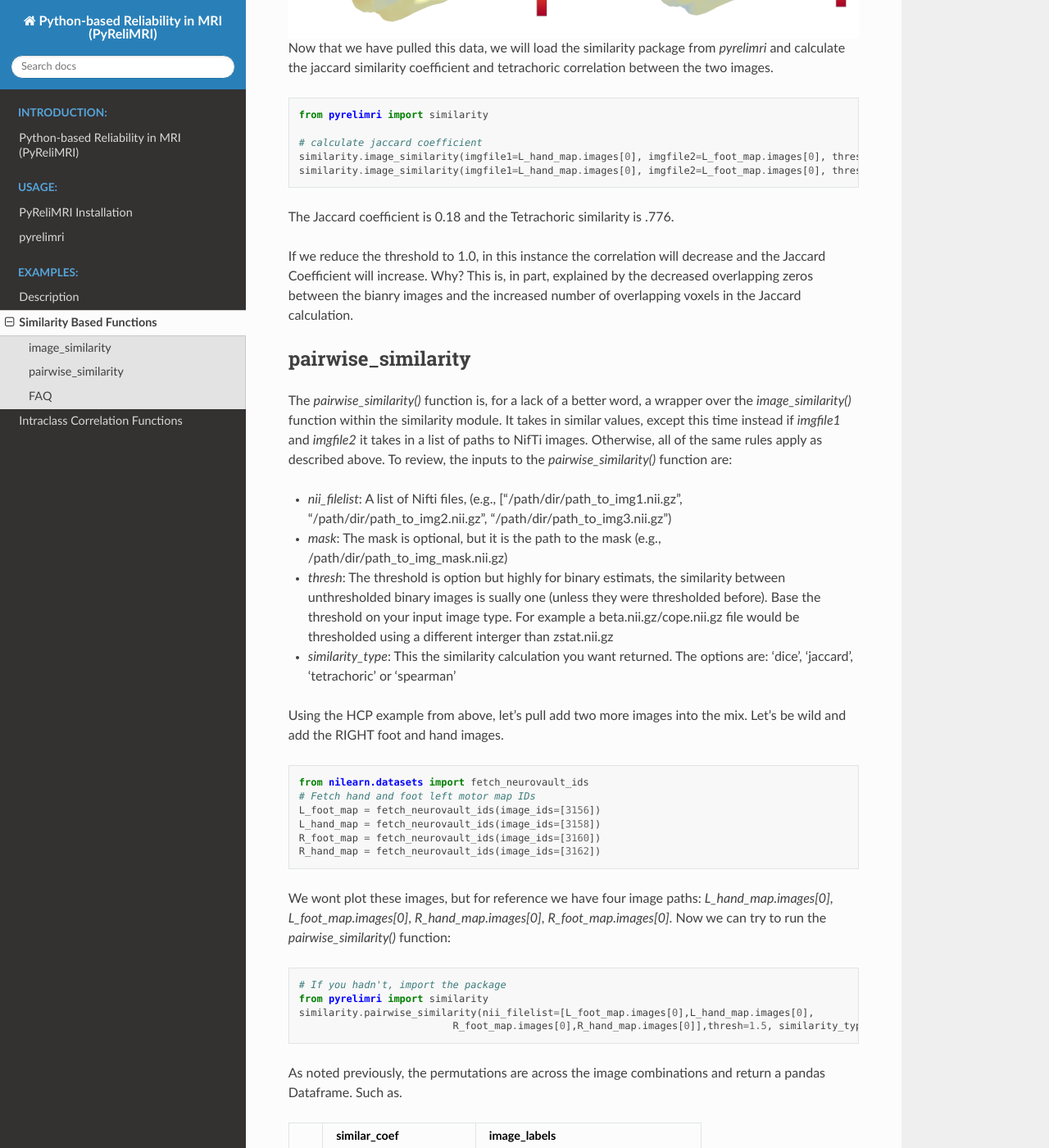
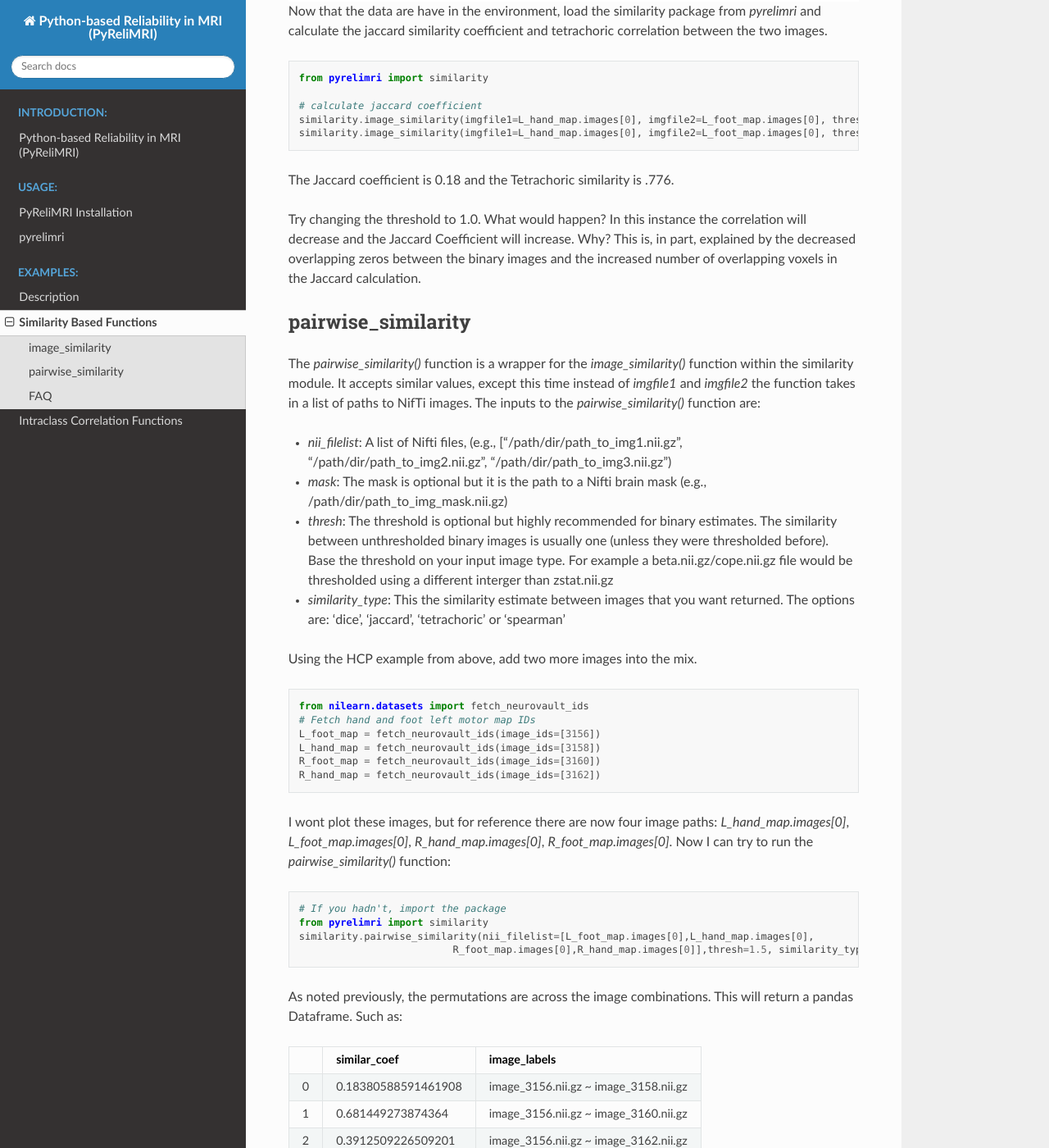
Before and after one commit to demidenm/PyReliMRI, a Sphinx documentation site: the page built from docs/similarity_funcs.rst, in a window 1280 px wide and 1400 px high, scrolled down 1894 px. Shown: the whole window at 82% size. Built offline with Sphinx 7.4.7 and the Read the Docs theme 2.0.0, drawn with Linux system fonts in a browser that asks for light colours; some of the changed text lies outside the part shown.

Commit message:
clean up docs

```diff
--- a/docs/examples.rst
+++ b/docs/examples.rst
@@ -1,12 +1,12 @@
 Description
 ============
 
-The PyReliMRI package has several scripts that are interconnected.
+The PyReliMRI package has multiple modules that are interconnected.
 
-The examples that follow will build on each script to make their use and utility more clear. The scripts can \
+The examples that follow will review each to make their use and utility more clear. The modules can \
 be categories into two groups:
 
 * Similarity: `similarity.py` & `tetrachoric_correlation.py`
 * Intraclass Correlation: `icc.py` & `brain_icc.py`
 
-As such, the two categories will be discuss together and built on each other in the sections that follow.
+As such, the two categories will be discuss together.
--- a/docs/similarity_funcs.rst
+++ b/docs/similarity_funcs.rst
@@ -1,15 +1,12 @@
 Similarity Based Functions
 ===========================
 
-In this section, the similarity functions are reviewed with some examples for `similarity` module.
+In this section, the similarity functions are reviewed with some examples for `similarity` module. The purpose of the \
+`similarity` module is to calculate different types of similarity between \
+two or more 3D NifTi images. The types of similarity estimates include the Dice Coefficient, Jaccard Coefficient, the \
+Tetrachoric or Spearman Rank correlation coefficients.
 
-
-image_similarity
-----------------
-
-As described previously, the purpose of the `similarity` module is to calculate different types of similarity between \
-two or more NifTi 3D images. The types of similarity estimates include the Dice Coefficient, Jaccard Coefficient or the \
-Tetrachoric or Spearman Rank correlation. The formulas for each are as follows:
+The formulas for each are as follows:
 
 .. math:: \text{Dice Similarity Coefficient} = \frac{2|A \cap B|}{|A| + |B|}
 
@@ -19,14 +16,17 @@
 
 .. math:: \text{Spearman Rank Correlation} =  1 - \frac{6 \sum d_i^2}{n(n^2 - 1)}
 
+
+image_similarity
+----------------
+
 The NifTi images that are used with this function can be from SPM, FSL, AFNI or Nilearn *preprocessed* outputs. The two requirements \
 the user has to confirm are:
 
-* Image Shape: The two images being compared have to be of the same shape. If the images are of different length the the comparison of the volumes will be wrong. The package will throw an error if they are of the wrong shape.
-* Normal/Coregistration: The images should be normalize in space for proper comparison. Here, you will not see an error but so ensure images are in the same space and properly aligned.
+* Image Shape: The two images being compared have to be of the same shape. If the images are of different length the the comparison of the volumes will be wrong. The package will throw an error if the images are of the wrong shape.
+* Normal/Coregistration: The images should be in standard space for appropriate comparison. While the above error should arise, it will not check whether the images are in standard space.
 
-If you are unsure you can always load the images to compare or test it out and the function will give you an error.
-
+You can check the shape of the data using the following. However, standard space has to be confirmed via your preprocessing pipeline.
 .. code-block:: python
 
     from nilearn import image
@@ -44,8 +44,9 @@
 * `similarity_type`: This the similarity calculation you want returned. The options are: 'dice', 'jaccard', 'tetrachoric' or 'spearman'
 
 
-Let's say we want to fetch some data off of neurovault and calculate the similarity between two images. For this example \
-we will use the `HCP task group activation maps <https://neurovault.org/collections/457/>`_. We will use nilearn to fetch these maps.
+Let's say I want to fetch some data off of neurovault and calculate the similarity between two images. For this example \
+I will use the `HCP task group activation maps <https://neurovault.org/collections/457/>`_. Instead of manually downloading and adding paths, \
+you can use nilearn to fetch these maps.
 
 .. code-block:: python
 
@@ -54,14 +55,14 @@
     L_foot_map = fetch_neurovault_ids(image_ids=[3156])
     L_hand_map = fetch_neurovault_ids(image_ids=[3158])
 
-We can look at the images to see the activation maps for each:
+You can look at the images to see the activation maps for each image:
 
 .. figure:: img_png/hcp_handfoot.png
    :align: center
    :alt: Figure 1: HCP Left Hand (A) and Left Foot (B) Activation maps.
    :figclass: align-center
 
-Now that we have pulled this data, we will load the similarity package from `pyrelimri` and calculate the jaccard similarity coefficient  \
+Now that the data are have in the environment, load the similarity package from `pyrelimri` and calculate the jaccard similarity coefficient  \
 and tetrachoric correlation between the two images.
 
 
@@ -76,25 +77,24 @@
 
 The Jaccard coefficient is 0.18 and the Tetrachoric similarity is .776.
 
-If we reduce the threshold to 1.0, in this instance the correlation will decrease and the Jaccard Coefficient will increase. \
-Why? This is, in part, explained by the decreased overlapping zeros between the bianry images \
+Try changing the threshold to 1.0. What would happen? In this instance the correlation will decrease and the Jaccard Coefficient will increase. \
+Why? This is, in part, explained by the decreased overlapping zeros between the binary images \
 and the increased number of overlapping voxels in the Jaccard calculation.
 
 
 pairwise_similarity
 -------------------
 
-The `pairwise_similarity()` function is, for a lack of a better word, a wrapper over the `image_similarity()` function \
-within the similarity module. It takes in similar values, except this time instead if `imgfile1` and `imgfile2` \
-it takes in a list of paths to NifTi images. Otherwise, all of the same rules apply as described above. To review, \
-the inputs to the `pairwise_similarity()` function are:
+The `pairwise_similarity()` function is a wrapper for the `image_similarity()` function \
+within the similarity module. It accepts similar values, except this time instead of `imgfile1` and `imgfile2` \
+the function takes in a list of paths to NifTi images. The inputs to the `pairwise_similarity()` function are:
 
 * `nii_filelist`: A list of Nifti files, (e.g., ["/path/dir/path_to_img1.nii.gz", "/path/dir/path_to_img2.nii.gz", "/path/dir/path_to_img3.nii.gz")
-* `mask`: The mask is optional, but it is the path to the mask (e.g., /path/dir/path_to_img_mask.nii.gz)
-* `thresh`: The threshold is option but highly for binary estimats, the similarity between unthresholded binary images is sually one (unless they were thresholded before). Base the threshold on your input image type. For example a beta.nii.gz/cope.nii.gz file would be thresholded using a different interger than zstat.nii.gz
-* `similarity_type`: This the similarity calculation you want returned. The options are: 'dice', 'jaccard', 'tetrachoric' or 'spearman'
+* `mask`: The mask is optional but it is the path to a Nifti brain mask (e.g., /path/dir/path_to_img_mask.nii.gz)
+* `thresh`: The threshold is optional but highly recommended for binary estimates. The similarity between unthresholded binary images is usually one (unless they were thresholded before). Base the threshold on your input image type. For example a beta.nii.gz/cope.nii.gz file would be thresholded using a different interger than zstat.nii.gz
+* `similarity_type`: This the similarity estimate between images that you want returned. The options are: 'dice', 'jaccard', 'tetrachoric' or 'spearman'
 
-Using the HCP example from above, let's pull add two more images into the mix. Let's be wild and add the RIGHT foot and hand images.
+Using the HCP example from above, add two more images into the mix.
 
 .. code-block:: python
 
@@ -106,8 +106,8 @@
     R_hand_map = fetch_neurovault_ids(image_ids=[3162])
 
 
-We wont plot these images, but for reference we have four image paths: `L_hand_map.images[0]`, `L_foot_map.images[0]`, \
-`R_hand_map.images[0]`, `R_foot_map.images[0]`. Now we can try to run the `pairwise_similarity()` function:
+I wont plot these images, but for reference there are now four image paths: `L_hand_map.images[0]`, `L_foot_map.images[0]`, \
+`R_hand_map.images[0]`, `R_foot_map.images[0]`. Now I can try to run the `pairwise_similarity()` function:
 
 
 .. code-block:: python
@@ -117,7 +117,7 @@
     similarity.pairwise_similarity(nii_filelist=[L_foot_map.images[0],L_hand_map.images[0],
                               R_foot_map.images[0],R_hand_map.images[0]],thresh=1.5, similarity_type='jaccard')
 
-As noted previously, the permutations are across the image combinations and return a pandas Dataframe. Such as.
+As noted previously, the permutations are across the image combinations. This will return a pandas Dataframe. Such as:
 
 +------+-----------------------+-------------------------------------------+
 |      | similar_coef          | image_labels                              |
--- a/docs/usage.rst
+++ b/docs/usage.rst
@@ -9,11 +9,11 @@
 From `pyrelimri` the `brain_icc` module contains the following function to calculate voxelwise and \
 atlas based (region of interest) intraclass correlation estimates on provided 3D volumes.
 
-* `brain_icc.voxelwise_icc(mutlisession_list, mask, icc_type = 'icc_3')`: As show in Figure 1, calculates the intraclass correlation (e.g., ICC(1), ICC(2,1), or ICC(3,1)) for 3D volumes across 1+ sessions, returning five 3D volumes reflecting the ICC estimate, the 95% lowerbound for ICC estimate, 95% upperbound for ICC estimate, mean squared error between subjects, mean squared error within subjects.
+* `brain_icc.voxelwise_icc(mutlisession_list, mask, icc_type = 'icc_3')`: As shown in Figure 1, calculates the intraclass correlation (e.g., ICC(1), ICC(2,1), or ICC(3,1)) for 3D volumes across 1+ sessions. Returns: five 3D volumes reflecting the estimated ICC, the 95% lowerbound for ICC, 95% upperbound for ICC, mean squared error between subjects & mean squared error within subjects values.
 
 Inputs:
 
-  * REQUIRED: list of lists to >1 sessions/runs of 3D Nifti images: string (Sessions must be in same order); Path to 3D Nifti brain mask: string
+  * REQUIRED: list of lists to >1 sessions/runs of 3D Nifti images: string (Subjs across Sessions must be in SAME order); Path to 3D Nifti brain mask: string
   * OPTIONAL: ICC type, icc = string (default = ‘icc_3’, options include: ‘icc_3’,’icc_2’,’icc_1’). Default set to `icc_3`
 
 .. figure:: img_png/brainicc_fig.png
@@ -28,7 +28,7 @@
 
 Inputs:
 
-  * REQUIRED: list of lists to >1 sessions/runs of 3D Nifti images: string (Sessions must be in same order); atlas type 'aal', 'destrieux_2009', 'difumo', 'harvard_oxford', 'juelich', 'msdl', 'pauli_2017', 'shaefer_2018', 'smith_2009', 'talairach', atlas directory where atlas already exists or should be saved (recommend: '/tmp/'), and additional options as required for each atlas at `Nilearn datasets <https://nilearn.github.io/dev/modules/datasets.html>`_. Variable and value, e.g., *dimension=64* can be added as instructed in the atlases documentation
+  * REQUIRED: list of lists to >1 sessions/runs of 3D Nifti images: string (Subjects across Sessions must be in SAME order); atlas type 'aal', 'destrieux_2009', 'difumo', 'harvard_oxford', 'juelich', 'msdl', 'pauli_2017', 'shaefer_2018', 'smith_2009', 'talairach', atlas directory where atlas already exists or should be saved (recommend: '/tmp/'), and additional options as required for each atlas at `Nilearn datasets <https://nilearn.github.io/dev/modules/datasets.html>`_. Variable and value, e.g., *dimension=64* can be added as instructed in the atlases documentation
   * OPTIONAL: ICC type, icc = string (default = ‘icc_3’, options include: ‘icc_3’,’icc_2’,’icc_1’). Default set to `icc_3`.
 
 .. figure:: img_png/roiicc_fig.png
```
Also changed, not shown: other parts of docs/similarity_funcs.rst (+2 -2 lines), docs/icc_funcs.rst (+42 -39 lines), docs/index.rst (+7 -5 lines), docs/install.rst (+4 -3 lines).
